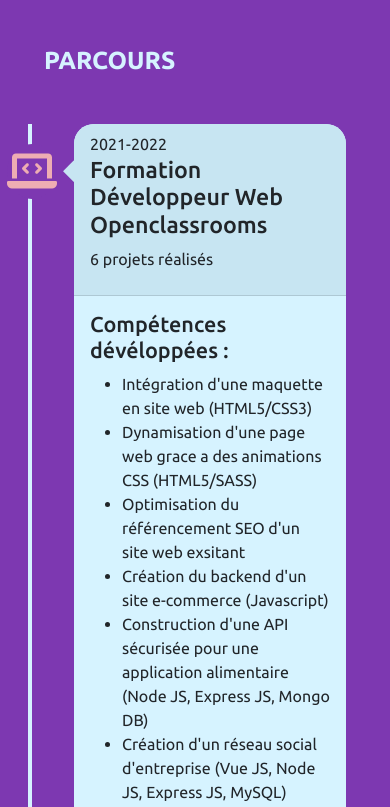
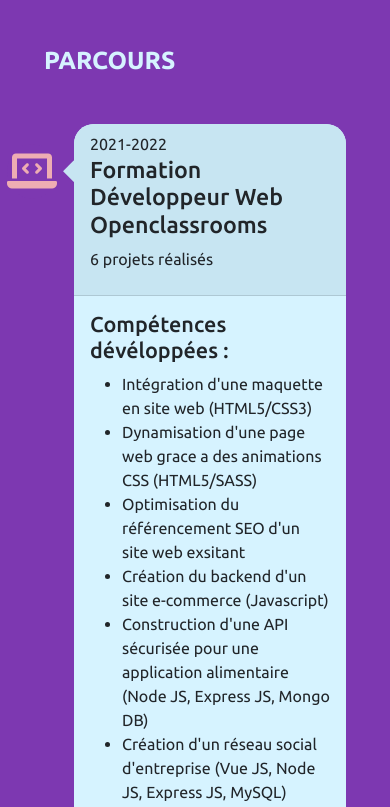
Before and after one commit to AliNamooya/portfolio, a plain HTML site: page index.html in a window 390 px wide. Shown: the part 924-1731 px from the top of the page. Drawn offline with nearby package versions, Linux system fonts and the light colour scheme; files whose address does not match are found by name.

Commit message:
centerline

```diff
--- a/css/main.scss
+++ b/css/main.scss
@@ -213,6 +213,9 @@ h2 {
 }
 
 @media screen and (max-width: 768px) {
+  .center-line {
+    height: 160% !important;
+  }
   .masthead-text-wrapper {
     width: 95% !important;
   }
@@ -223,9 +226,8 @@ h2 {
 
 @media screen and (max-width: 576px) {
   .center-line {
-    height: 170% !important;
+    height: 0 !important;
   }
-
   .masthead {
     background-position: center right -230px;
   }
```
Also changed, not shown: css/main.css, 1 other file.
